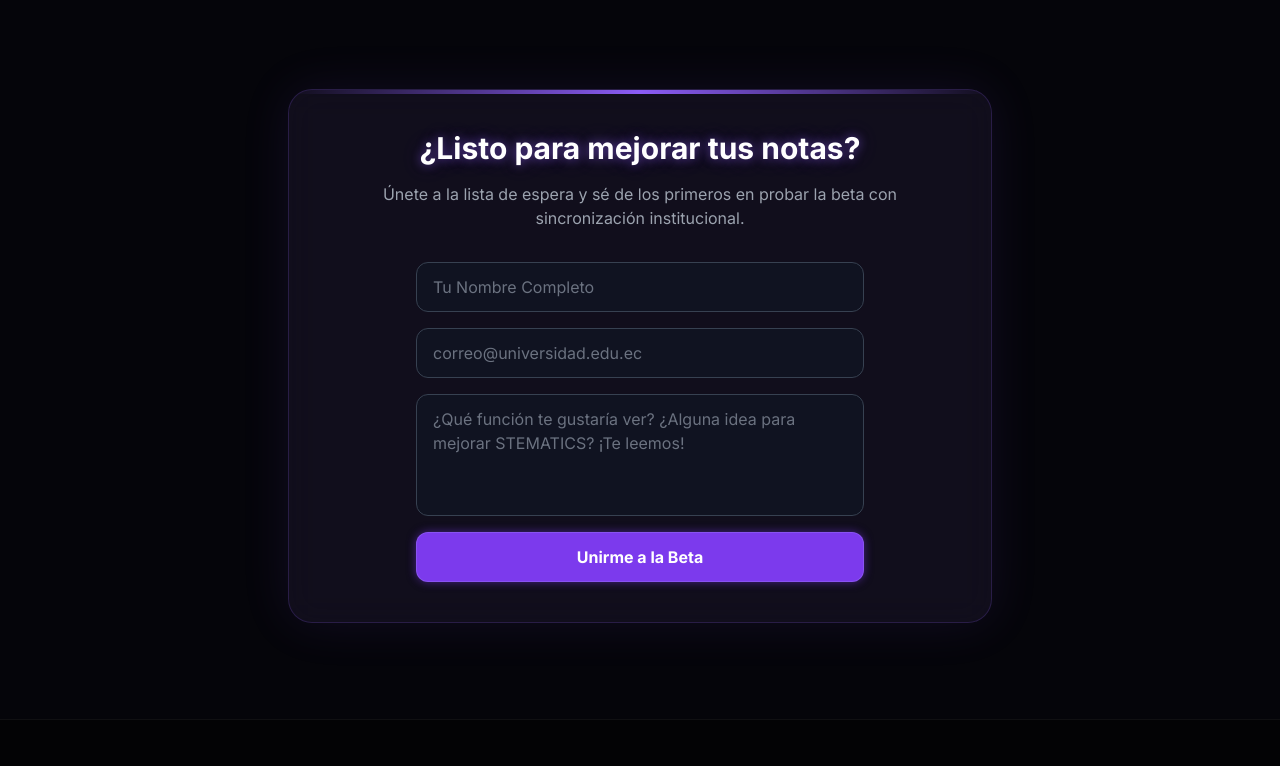
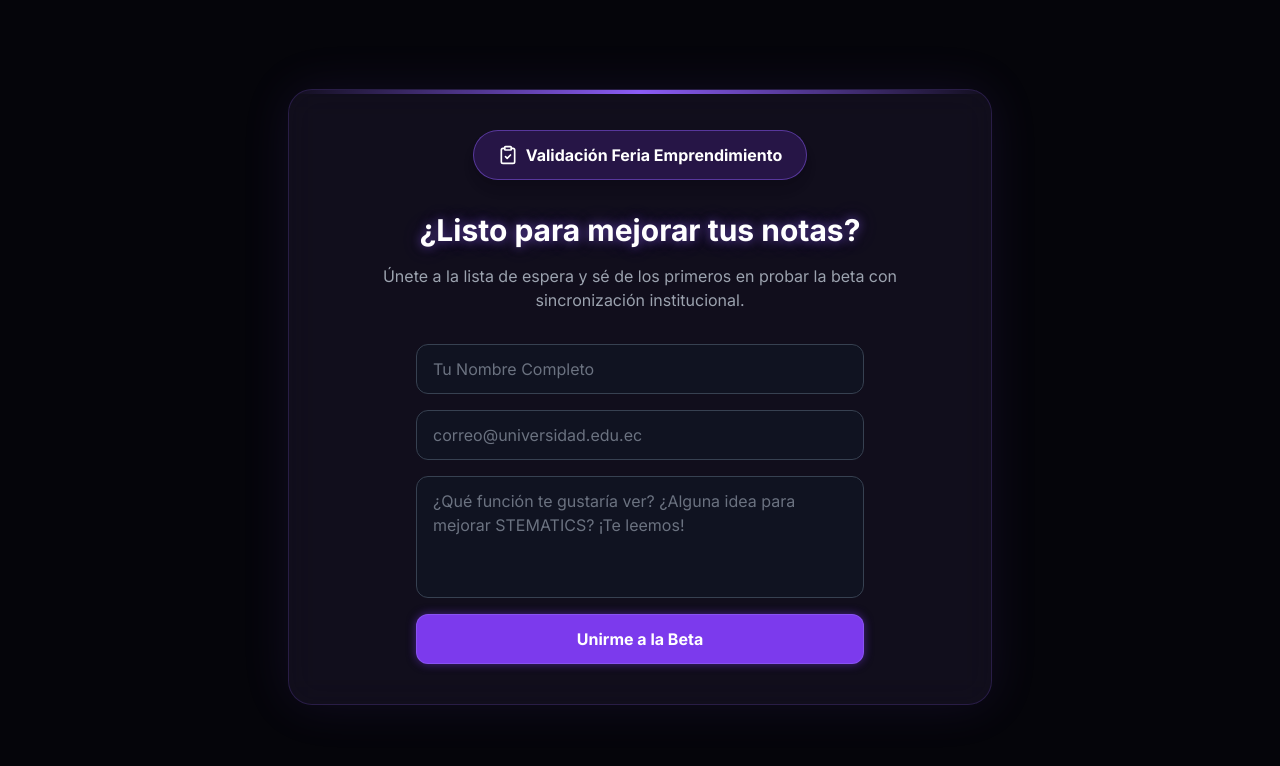
Before and after one commit to jasfdrou/stematics-web, a plain HTML site: page index.html in a window 1280 px wide. Shown: the part 6900-7666 px from the top of the page. Drawn offline with nearby package versions, Linux system fonts and the light colour scheme.

Commit message:
Update index.html

```diff
--- a/index.html
+++ b/index.html
@@ -227,7 +227,7 @@
         </div>
     </section>
 
-    <!-- Features Grid (ACTUALIZADO CON FORO) -->
+    <!-- Features Grid -->
     <section id="funciones" class="py-24 bg-gray-900/50 border-t border-white/5">
         <div class="max-w-7xl mx-auto px-4 sm:px-6 lg:px-8">
             <div class="text-center mb-16">
@@ -738,7 +738,7 @@
                 </div>
             </div>
 
-            <!-- EXAM SEASON PROMO BANNER (SUPER VISIBLE) -->
+            <!-- EXAM SEASON PROMO BANNER -->
             <div class="relative max-w-4xl mx-auto rounded-2xl overflow-hidden group cursor-pointer border-2 border-red-500/50 shadow-[0_0_30px_rgba(239,68,68,0.3)] hover:shadow-[0_0_50px_rgba(239,68,68,0.5)] transition-all transform hover:-translate-y-1">
                 <div class="absolute inset-0 bg-gradient-to-r from-red-900/90 to-purple-900/90 z-0"></div>
                 <div class="absolute inset-0 bg-[url('https://grainy-gradients.vercel.app/noise.svg')] opacity-20 z-0"></div>
@@ -772,6 +772,14 @@
     <section id="registro" class="py-24 relative">
         <div class="max-w-3xl mx-auto px-4 sm:px-6 lg:px-8">
             <div class="glass-card p-10 rounded-3xl text-center relative overflow-hidden border-brand-500/20 shadow-[0_0_50px_rgba(139,92,246,0.1)]">
+                <!-- BOTÓN DE VALIDACIÓN DE FERIA -->
+                <div class="mb-8">
+                    <a href="https://forms.gle/eQ4UPkhQTZ5Du3Je6" target="_blank" class="inline-flex items-center gap-2 px-6 py-3 bg-brand-600/20 border border-brand-500/50 rounded-full text-brand-300 font-bold hover:bg-brand-600 hover:text-white transition-all transform hover:-translate-y-1 shadow-lg">
+                        <i data-lucide="clipboard-check" class="w-5 h-5"></i>
+                        Validación Feria Emprendimiento
+                    </a>
+                </div>
+
                 <div class="absolute top-0 left-0 w-full h-1 bg-gradient-to-r from-transparent via-brand-500 to-transparent"></div>
 
                 <h2 class="text-3xl font-bold mb-4 neon-text-glow">¿Listo para mejorar tus notas?</h2>
```
